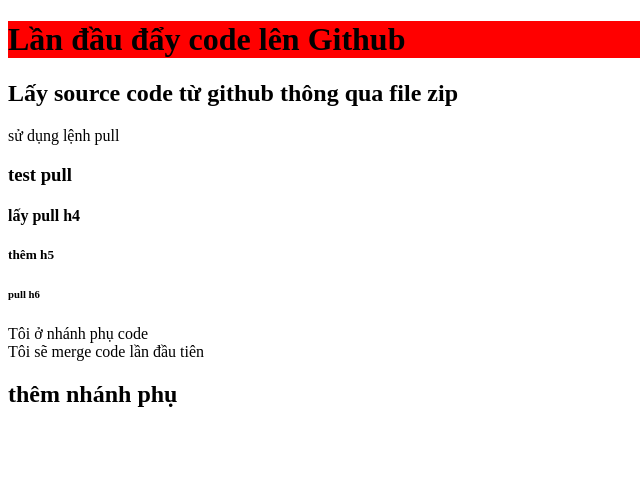
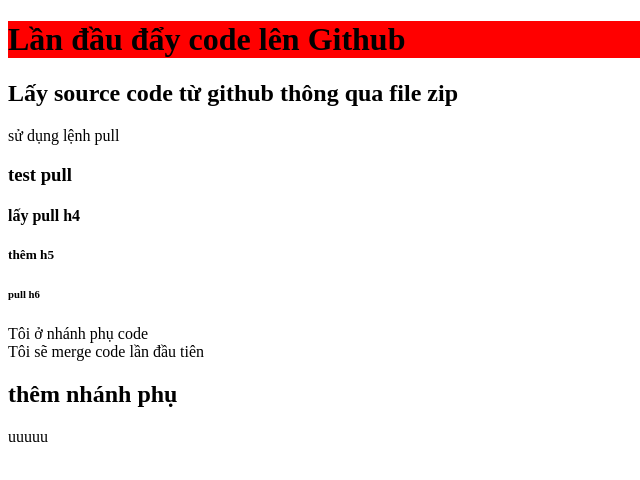
Before and after one commit to Phat3861-hub/BC76_DemoGit, a plain HTML site: page index.html in a window 1280 px wide. Shown: the full height of the page, 0-640 px from the left. Drawn offline with Linux system fonts and the light colour scheme.

Commit message:
thêm div

```diff
--- a/index.html
+++ b/index.html
@@ -19,6 +19,7 @@
     <div class="container">Tôi ở nhánh phụ code</div>
     <div class="demo_merge">Tôi sẽ merge code lần đầu tiên</div>
     <h2>thêm nhánh phụ</h2>
+    <div class="test">uuuuu</div>
 </body>
 
 </html>
```
